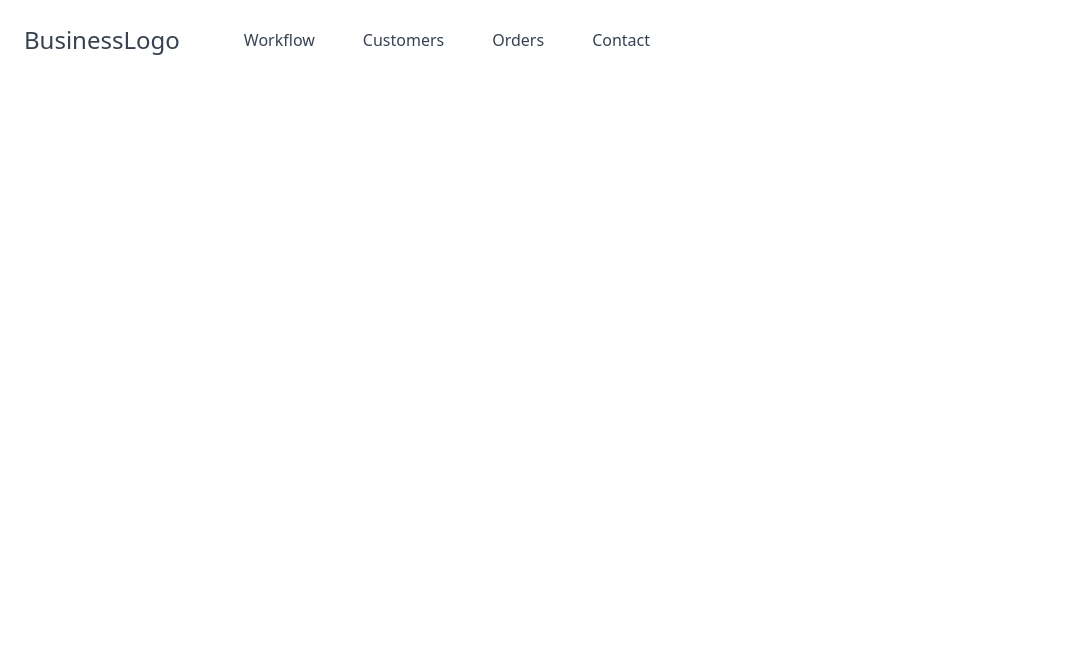
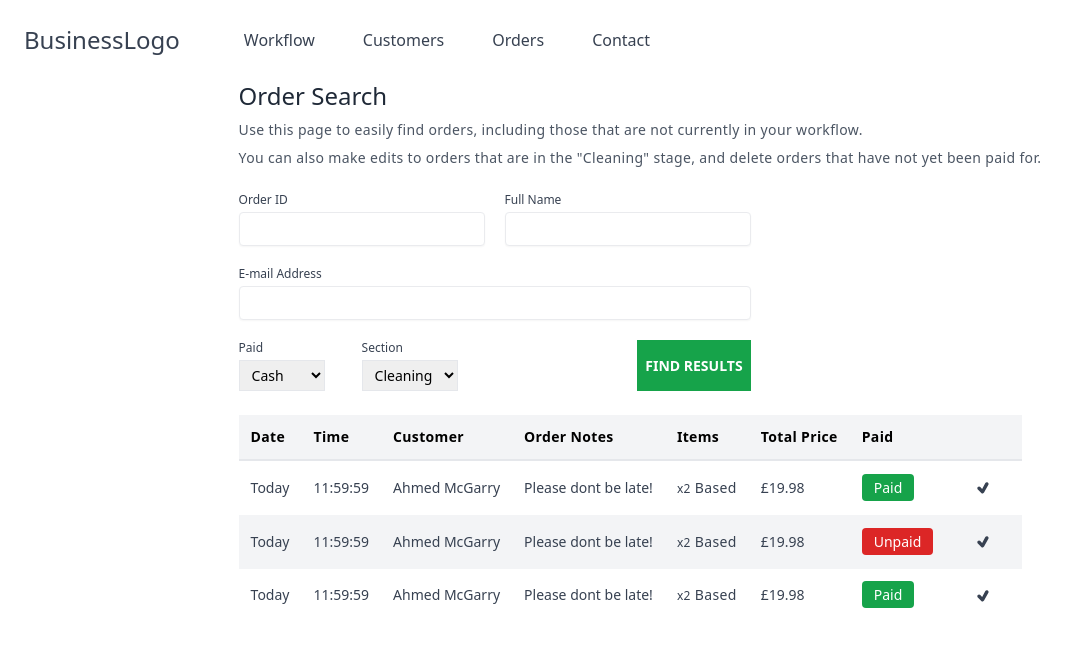
Before and after one commit to McGarry-A/pos, a React (Create React App) app: page /orders in a window 1280 px wide. Shown: the top 646 px of the page, without its empty margins (0-1077 px from the left). Built offline with nearby package versions, Linux system fonts and the light colour scheme.

Commit message:
creating the search form

```diff
--- a/src/Components/OrderTable/OrderTable.tsx
+++ b/src/Components/OrderTable/OrderTable.tsx
@@ -1,5 +1,7 @@
 import { TiTick } from "react-icons/ti";
 import { BasketItemInterface } from "../../Context";
+import { useAppDispatch } from "../../Store";
+import orderSlice from "../../Store/orderSlice";
 import { OrderInterface } from "../OrderInterface";
 
 interface Props {
@@ -9,6 +11,12 @@ interface Props {
 }
 
 const OrderTable: React.FC<Props> = ({ handleClick, data, current }) => {
+  const dispatch = useAppDispatch();
+
+  const {
+    actions: { markAsPaid },
+  } = orderSlice;
+
   const calculateTotal = (items: BasketItemInterface): number => {
     const priceArray = Object.values(items).map(
       (item) => item.price * item.quantity
@@ -87,7 +95,10 @@ const OrderTable: React.FC<Props> = ({ handleClick, data, current }) => {
               </td>
               <td className="p-3 text-sm text-gray-700">
                 {payment === "credit" ? (
-                  <span className="px-3 w-full py-1 rounded text-white bg-red-600">
+                  <span
+                    className="px-3 w-full py-1 rounded text-white bg-red-600 cursor-pointer"
+                    onClick={() => dispatch(markAsPaid({ current, orderId }))}
+                  >
                     Unpaid
                   </span>
                 ) : (
--- a/src/Routes/Orders/Orders.tsx
+++ b/src/Routes/Orders/Orders.tsx
@@ -1,5 +1,80 @@
-const Reports = () => {
-  return <div></div>;
+import WorkflowOrders from "../../Components/WorkflowOrders/WorkflowOrders";
+import { useAppSelector } from "../../Store";
+
+const Orders = () => {
+  // show all orders (including done)
+  // allow for search/filter options
+  // allow a customer to edit orders here > redirected to workflow page
+  // and their context pulls from that data.
+  const handleFormSubmit = () => {};
+
+  const ordersWithSections = useAppSelector((state) => state.orders);
+  const { cleaning, deliver } = ordersWithSections;
+  const orders = { ...cleaning, ...deliver };
+
+  return (
+    <div>
+      <div className="space-y-2">
+        <h2 className="text-2xl text-gray-800">Order Search</h2>
+        <p className="text-gray-600 text-sm">
+          Use this page to easily find orders, including those that are not
+          currently in your workflow.
+        </p>
+        <p className="text-gray-600 text-sm">
+          You can also make edits to orders that are in the "Cleaning" stage,
+          and delete orders that have not yet been paid for.
+        </p>
+      </div>
+      <form onSubmit={handleFormSubmit} className="my-6">
+        <div className="grid grid-cols-2 gap-5 max-w-lg">
+          <div>
+            <label className="text-xs text-gray-700 font-light">Order ID</label>
+            <input type="text" className="h-8" />
+          </div>
+          <div>
+            <label className="text-xs text-gray-700 font-light">
+              Full Name
+            </label>
+            <input type="" className="h-8" />
+          </div>
+          <div className="col-span-2">
+            <label className="text-xs text-gray-700 font-light">
+              E-mail Address
+            </label>
+            <input type="text" className="h-8" />
+          </div>
+          <div className="flex">
+            <div className="w-full">
+              <label className="text-xs text-gray-700 font-light">Paid</label>
+              <select className="border px-2 py-1 text-sm">
+                <option>Cash</option>
+                <option>Card</option>
+                <option>Unpaid</option>
+              </select>
+            </div>
+            <div className="w-full">
+              <label className="text-xs text-gray-700 font-light">
+                Section
+              </label>
+              <select className="border px-2 py-1 text-sm">
+                <option>Cleaning</option>
+                <option>Delivery</option>
+                <option>Done</option>
+              </select>
+            </div>
+          </div>
+          <div className="grid">
+            <button className="justify-self-end bg-green-600 px-2 text-white text-sm font-semibold uppercase">
+              Find Results
+            </button>
+          </div>
+        </div>
+      </form>
+      <div className="mt-4">
+        <WorkflowOrders data={orders} current="cleaning" />
+      </div>
+    </div>
+  );
 };
 
-export default Reports;
+export default Orders;
--- a/src/Routes/Workflow/Workflow.tsx
+++ b/src/Routes/Workflow/Workflow.tsx
@@ -10,9 +10,6 @@ const Workflow = () => {
 
   const orders = useAppSelector((state) => state.orders);
   const { cleaning, deliver } = orders;
-
-  // Use this to create the bubbles that show
-  // how many orders are in this section
 
   const cleaningToDo = Object.keys(cleaning).length;
   const deliverToDo = Object.keys(deliver).length;
@@ -39,7 +36,7 @@ const Workflow = () => {
 
   const renderDeliveryTab = () => {
     if (activeTab === "Delivery") {
-      return <WorkflowOrders current="cleaning" data={deliverOrders} />;
+      return <WorkflowOrders current="delivery" data={deliverOrders} />;
     }
   };
 
--- a/src/Store/orderSlice.ts
+++ b/src/Store/orderSlice.ts
@@ -1,5 +1,5 @@
 import { createSlice, PayloadAction } from "@reduxjs/toolkit";
-import { OrderInterface } from "../Components/OrderInterface";
+import { orderIdType, OrderInterface } from "../Components/OrderInterface";
 
 interface OrderSliceInterface {
   cleaning: OrderInterface;
@@ -11,7 +11,10 @@ interface ProcessInterface {
   orderId: string;
   current: "cleaning" | "delivery";
 }
-
+interface markAsPaidPayload {
+  orderId:string;
+  current:string;
+}
 const initialState: OrderSliceInterface = {
   cleaning: {
     "sku-01": {
@@ -137,6 +140,16 @@ const orderSlice = createSlice({
         delete state.deliver[orderId];
       }
     },
+    markAsPaid: (state: OrderSliceInterface, action:PayloadAction<markAsPaidPayload>) => {
+      const {current, orderId} = action.payload
+
+      if (current === "cleaning") {
+        state.cleaning[orderId].paymentInfo.payment = "cash"
+      }
+      if (current === "delivery") {
+        state.deliver[orderId].paymentInfo.payment = "cash"
+      }
+    }
   },
 });
 
```
